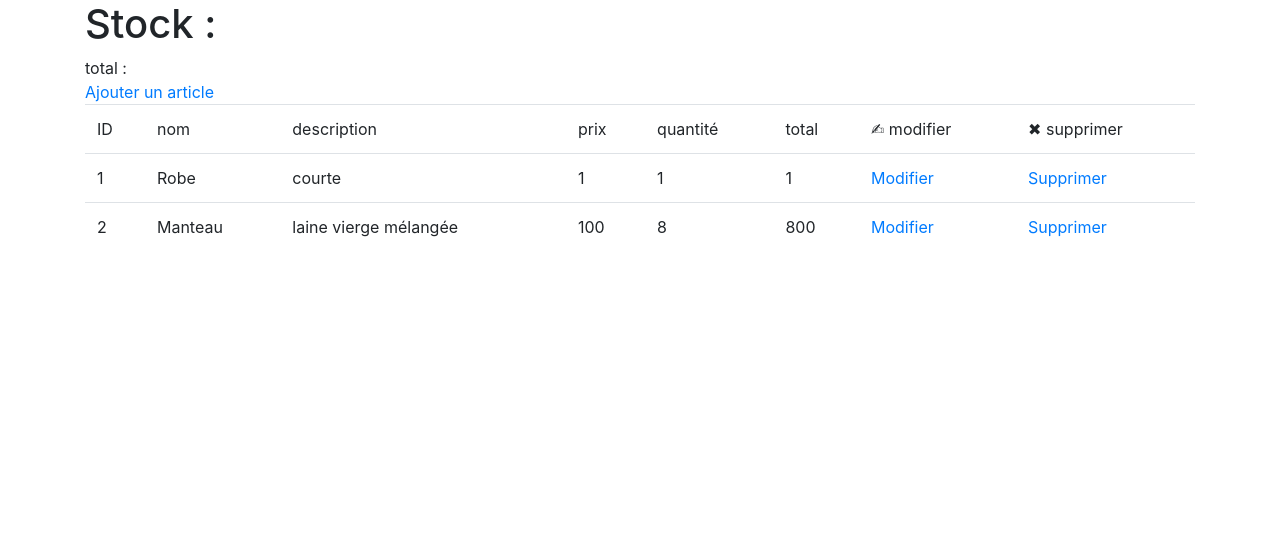
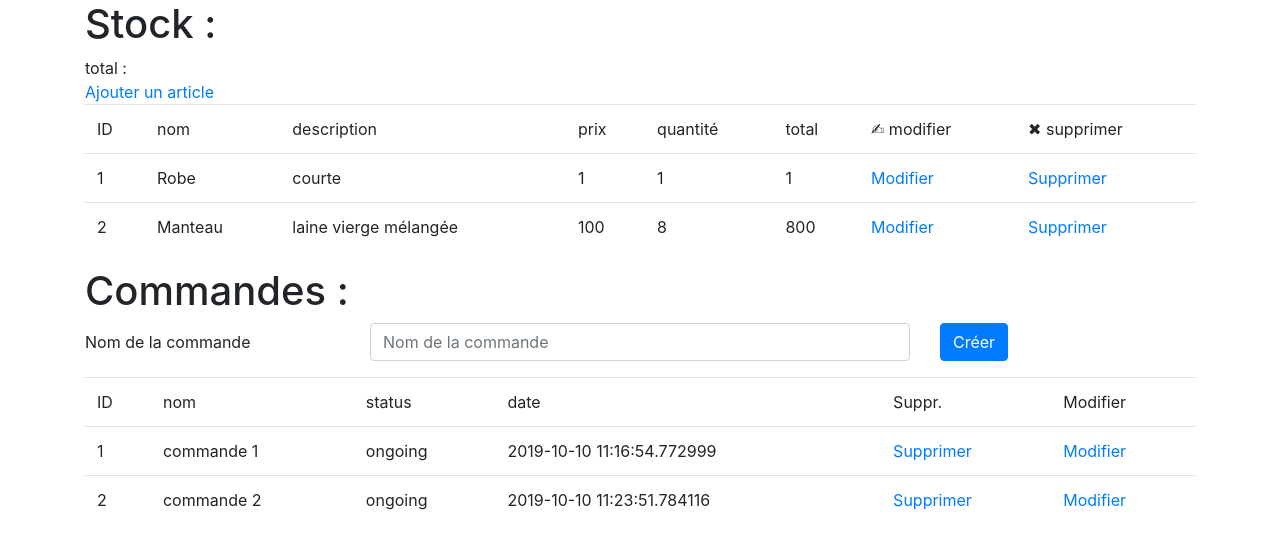
Before and after one commit to clakg/flask, a Flask app: page / in a window 1280 px wide. Shown: the top 549 px of the page. Run offline with Flask 2, Linux system fonts and the light colour scheme; data comes from the database, SQL or seed files in the repository; both versions use the stored data as it was after the commit; some libraries are stand-ins or nearby versions.

Commit message:
order & order_entry

```diff
--- a/application.py
+++ b/application.py
@@ -11,8 +11,8 @@
 db = SQLAlchemy(app)
 migrate = Migrate(app, db)
 
+from model.article import Article
 from model.stock import stock
-from model.article import Article
 from model.stock_entry import StockEntry
 from model.order import Order
 from model.order_entry import OrderEntry
@@ -26,6 +26,14 @@
 #@app.route('/user/<username>/<int:other>') # routing avec une variable dans l'url
 #def show_username(username, other):
 #    return 'Hello, {}, {}'.format(username, other)
+
+@app.route('/create_order', methods=['POST'])
+def create_order():
+    orderName = request.form['name']
+    order = Order(name=orderName, status='ongoing')
+    db.session.add(order)
+    db.session.commit()
+    return redirect(url_for('index'))
 
 @app.route('/add_article', methods=['GET', 'POST'])
 def add_article():
@@ -69,4 +77,5 @@
 
 @app.route('/') # on donne une nouvelle route qui sera notre page d'accueil
 def index():
-    return render_template('index.html', entries=stock.entries()) # entries => entries() appelle à la fonction
+    orders = Order.query.all()
+    return render_template('index.html', entries=stock.entries(), orders=orders) # entries => entries() appelle à la fonction
--- a/templates/index.html
+++ b/templates/index.html
@@ -70,6 +70,64 @@
                 </tr>
             {% endfor %}
         </table>
+        <h1>Commandes : </h1>
+        <div>
+            <form method="post" action="/create_order">
+              <div class="form-group row">
+                <label class="col-3 col-form-label" for="name">Nom de la commande</label>
+                <div class="col-6">
+                  <input id="name" name="name" placeholder="Nom de la commande" type="text" class="form-control" required="required">
+                </div>
+                  <div class="col-3">
+                      <button name="submit" type="submit" class="btn btn-primary">Créer</button>
+                  </div>
+              </div>
+            </form>
+        </div>
+        <table class="table">
+            <thead>
+                <td>
+                    ID
+                </td>
+                <td>
+                    nom
+                </td>
+                <td>
+                    status
+                </td>
+                <td>
+                    date
+                </td>
+                <td>
+                    Suppr.
+                </td>
+                <td>
+                    Modifier
+                </td>
+            </thead>
+            {% for order in orders %}
+                <tr>
+                    <td>
+                        {{ order.id }}
+                    </td>
+                    <td>
+                        {{ order.name }}
+                    </td>
+                    <td>
+                        {{ order.status }}
+                    </td>
+                    <td>
+                        {{ order.created_at }}
+                    </td>
+                    <td>
+                        <a href="/delete_order/{{ order.id }}">Supprimer</a>
+                    </td>
+                    <td>
+                        <a href="/edit_order/{{ order.id }}">Modifier</a>
+                    </td>
+                </tr>
+            {% endfor %}
+        </table>
     </div>
 </body>
 </html>
```
Also changed, not shown: data.db.
